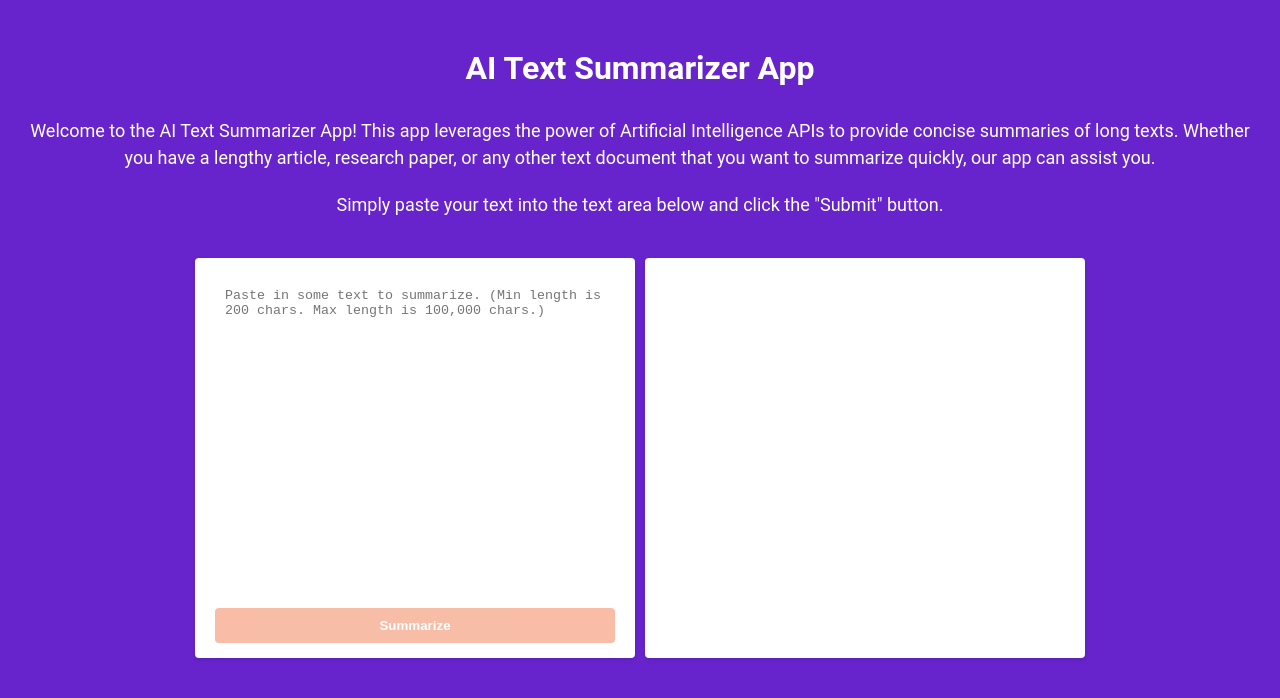
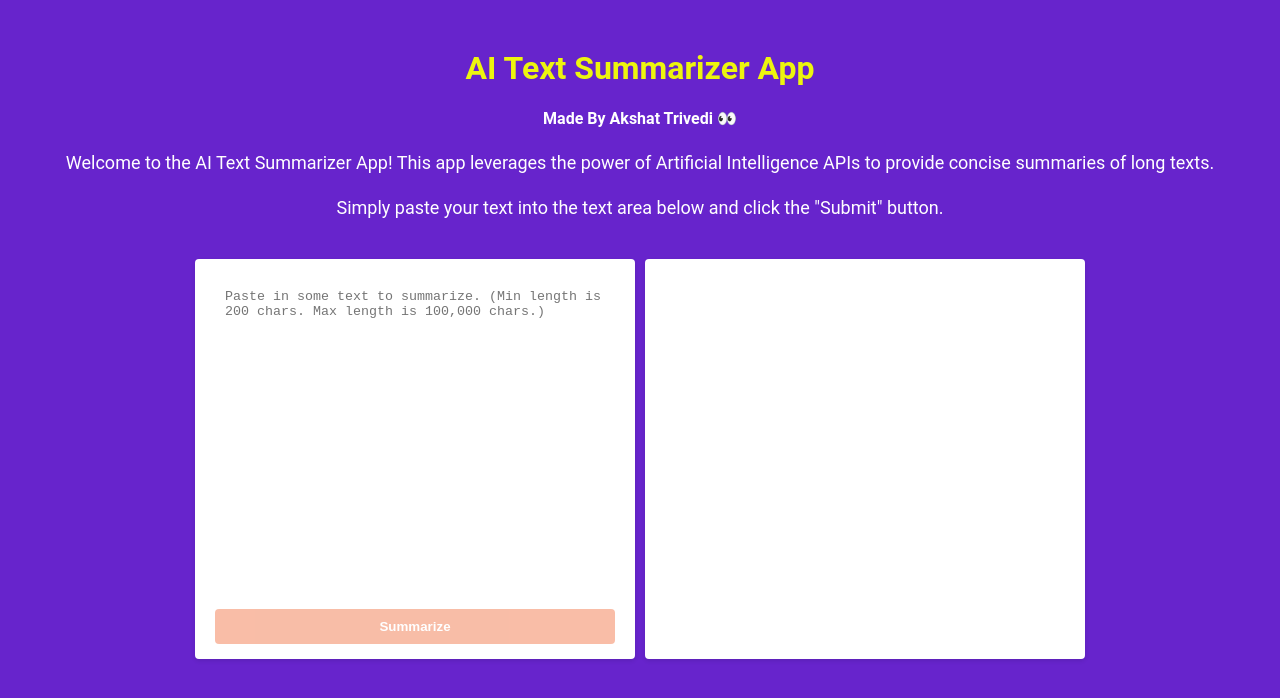
Before and after one commit to venom-2/AI-Text-Summarizer, a plain HTML site: page frontend/public/index.html in a window 1280 px wide. Drawn offline with Linux system fonts and the light colour scheme.

Commit message:
updated styling

```diff
--- a/frontend/public/index.html
+++ b/frontend/public/index.html
@@ -12,9 +12,9 @@
 
     <body>
         <h1>AI Text Summarizer App</h1>
+        <h4>Made By Akshat Trivedi 👀</h4>
         <p> Welcome to the AI Text Summarizer App! This app leverages the power of Artificial Intelligence APIs to
-            provide concise summaries of long texts. Whether you have a lengthy article, research paper, or any other
-            text document that you want to summarize quickly, our app can assist you. </p>
+            provide concise summaries of long texts. </p>
         <p> Simply paste your text into the text area below and click the "Submit" button. </p>
         <div class="container">
             <div class="text-box">
--- a/frontend/public/style.css
+++ b/frontend/public/style.css
@@ -23,7 +23,7 @@
   .cta-content p {
     font-size: 16px;
     color: #666;
-    padding-bottom: 10px;
+    /* padding-bottom: 10px; */
   }
 
   .cta-button {
@@ -57,14 +57,17 @@
   h1 {
     text-align: center;
     font-weight: bold;
+    color: #edf50e;
+    font-size: 32px;
+  }
+
+  h4{
     color: #ffffff;
-    margin-bottom: 30px;
-    font-size: 32px;
   }
 
   p {
     line-height: 1.5;
-    margin-bottom: 20px;
+    /* margin-bottom: 20px; */
     font-size: 18px;
     color: white;
   }
```
